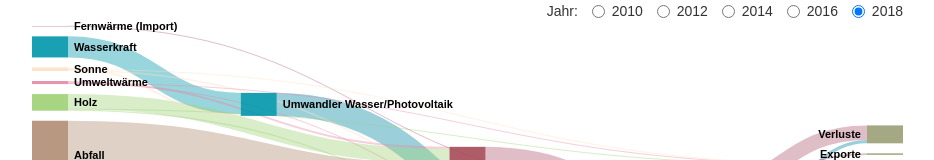
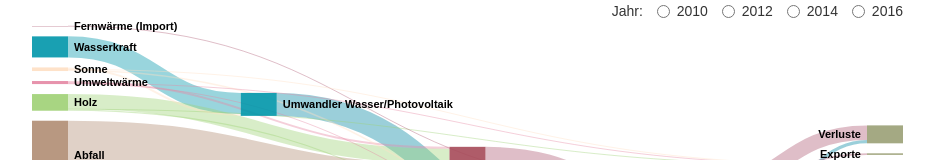
Before and after one commit to StataBS/Energieflussdiagramm, a plain HTML site: page index.html in a window 1280 px wide. Shown: the top 160 px of the page, without its empty margins (8-942 px from the left). Drawn offline with Linux system fonts and the light colour scheme.

Commit message:
2018 ausgeblendet da noch nicht aktiv

```diff
--- a/index.html
+++ b/index.html
@@ -20,7 +20,7 @@
       <label class="radio-inline"><input type="radio" name="year" value="2012">2012</label>
       <label class="radio-inline"><input type="radio" name="year" value="2014" >2014</label>
       <label class="radio-inline"><input type="radio" name="year" value="2016" >2016</label>
-      <label class="radio-inline active"><input type="radio" name="year" value="2018" checked="">2018</label>
+      <!--<label class="radio-inline active"><input type="radio" name="year" value="2018" checked="">2018</label>-->
     </div>
     <div id="chart"></div>
     <script src="script/script.js"></script>
```
